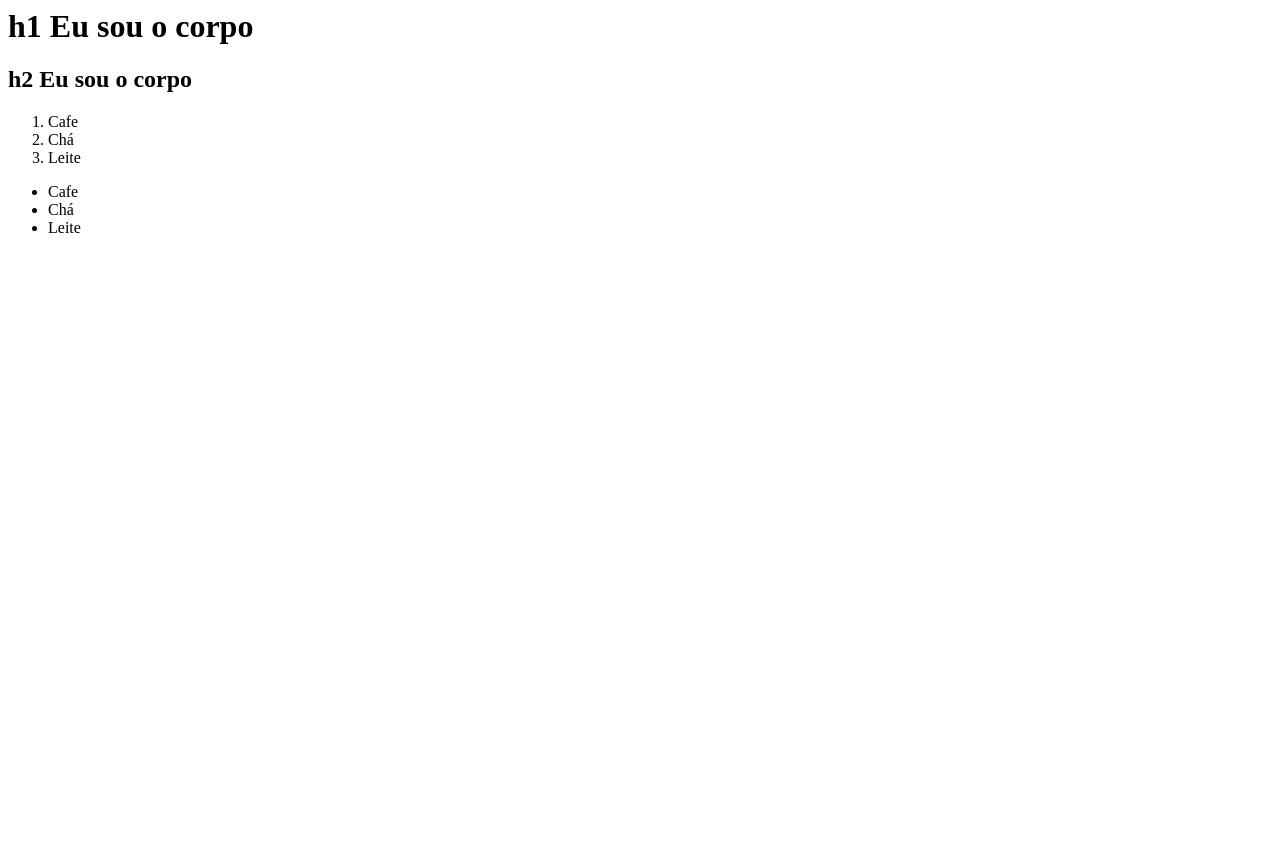
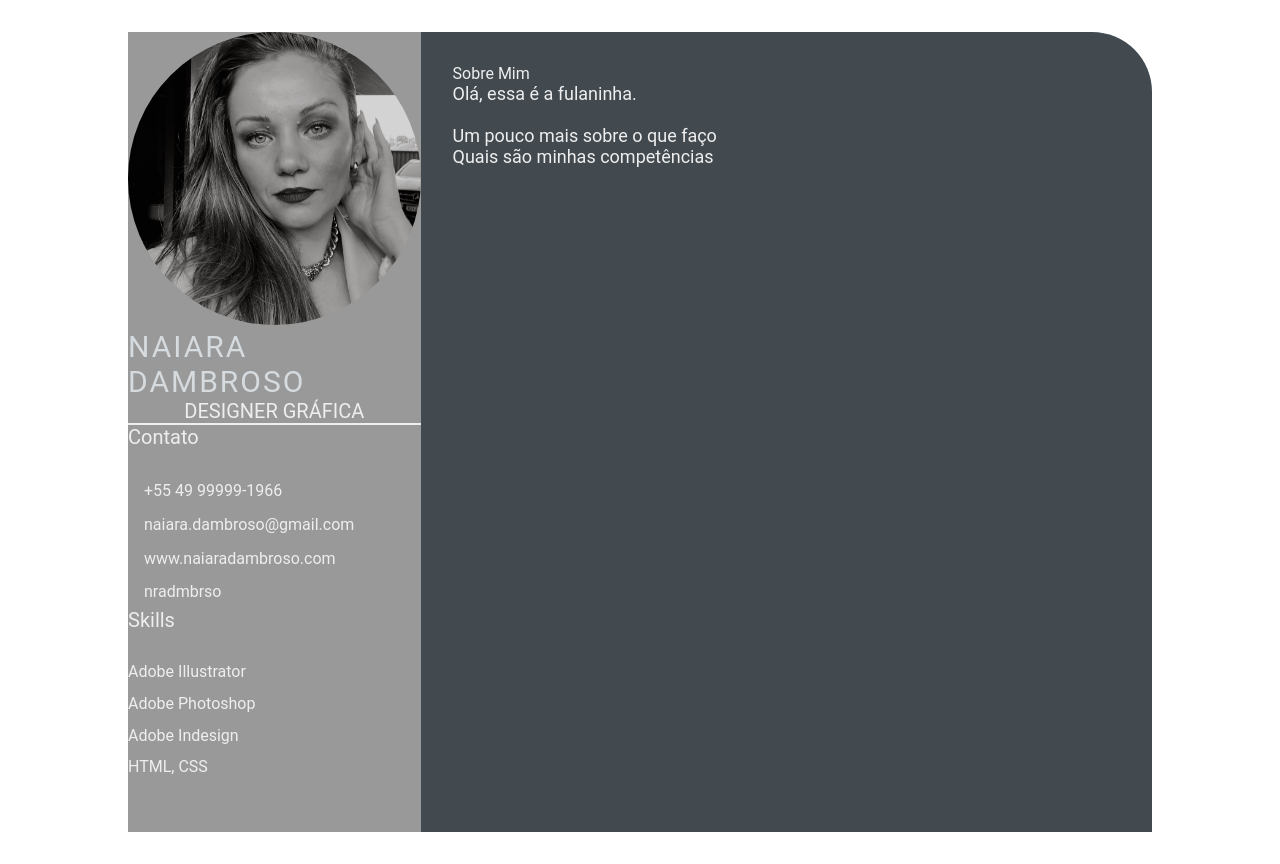
Before and after one commit to nradmbrso/nradmbrso.github.io, a plain HTML site: page index.html in a window 1280 px wide. Before the commit the page ends 800 px from the top, so only its background shows below. Drawn offline with Linux system fonts and the light colour scheme.

Commit message:
add profile-image and style.css | updated index.html (#2)
Co-authored-by: Naiara Dambroso <naiaradambroso@MacBook-Pro-de-Naiara.local>

```diff
--- a/index.html
+++ b/index.html
@@ -1,21 +1,57 @@
-<html>
+<!DOCTYPE html>
+<html lang="en">
 <head>
     <meta charset="UTF-8">
-    <title>Olá, eu sou a cabeça</title>
+    <meta http-equiv="X-UA-Compatible" content="IE=edge">
+    <meta name="viewport" content="width=device-width, initial-scale=1.0">
+    <title>Naiara Dambroso CV</title>
+
+    <link rel="stylesheet" href="style.css">
+
 </head>
 <body>
-    <h1>h1 Eu sou o corpo</h1>
-    <h2>h2 Eu sou o corpo</h1>
+    <main class="resume-contents">
+        <section class="left-section">
+            <section class="left-section-content">
+                <div class="profile">
+                    <img class="profile-image" src="img/profile-image.jpeg" alt="Profile Image">
+                    <p class="name">Naiara Dambroso</p>
+                    <p class="profession">Designer Gráfica</p>
+                    </div>
+                    <div class="contact-info">
+                        <p class="left-title">Contato</p>
+                        <ul>
+                            <li><i class="fa fa-phone"></i>+55 49 99999-1966</li>
+                            <li><i class="fa fa-envelope"></i>naiara.dambroso@gmail.com</li>
+                            <li><i class="fa fa-globe"></i>www.naiaradambroso.com</li>
+                            <li><i class="fa fa-github"></i>nradmbrso</li>
+                        </ul>
+                    </div>
+                <div class="skills">
+                    <p class="left-title">Skills</p>
+                    <ul>
+                        <li><p>Adobe Illustrator</p></li>
+                        <li><p>Adobe Photoshop</p></li>
+                        <li><p>Adobe Indesign</p></li>
+                        <li><p>HTML, CSS</p></li>
+
+                        </p>
+                    </ul>
+
+                </div>
+            </section>
+        </section>
+        <section class="right-section">
+                    <div class="right-section-contents">
+                    <section class="about gap">
+                        <div class="right-title">Sobre Mim</div>
+                        <p class="about-me-contents">
+                            Olá, essa é a fulaninha. <br>
+                            <br> Um pouco mais sobre o que faço
+                            <br> Quais são minhas competências
+                        </p>
+                </section>
+            </section>
+        </div>
 </body>
-<ol>
-<li>Cafe </li>
-<li>Chá </li>
-<li>Leite </li>
-</ol>
-<ul>
-<li>Cafe </li>
-<li>Chá </li>
-<li>Leite </li>
-
-</ul>
 </html>
--- /dev/null
+++ b/style.css
@@ -0,0 +1,103 @@
+* {
+    margin: 0;
+    padding: 0;
+    box-sizing: border-box;
+    list-style: none;
+    font-family: 'Roboto', sans-serif;
+}
+
+.resume-contents {
+    min-height: 100vh;
+    width: 80%;
+    margin: 2rem auto;
+    display: grid;
+    grid-template-columns: repeat(7, 1fr);
+}
+
+.left-section {
+    grid-column: span 2;
+    height: 100%;
+    background-color: #999999;
+}
+
+.right-section {
+    grid-column: span 5;
+    height: 100%;
+    background-color: #424a50;
+    border-radius: 0px 60px 0px 0px;
+}
+
+.left-section-contents{
+    padding: 2rem 2rem;
+}
+
+.profile {
+    width: 100%;
+    border-bottom: 2px solid #eeeeee;
+}
+
+.profile .profile-image {
+    width: 100%;
+    border-radius: 100%;
+}
+
+.name {
+    color: #D6DBDF;
+    font-size: 30px;
+    letter-spacing: 2px;
+    text-transform: uppercase;
+}
+
+.profession {
+    color: #eeeeee;
+    font-size: 20px;
+    text-transform: uppercase;
+    text-align: center;
+}
+
+/* .contact-info { border-bottom: 2px solid #1B2631; } */
+.left-title {
+    color: #eeeeee;
+    font-size: 20px;
+}
+
+.contact-info ul {
+    padding-top: 1.5rem;
+}
+
+.contact-info ul li,
+.references ul li {
+    padding: .4rem 0;
+    color: #eeeeee;
+}
+
+.contact-info ul li i,
+.references ul li i {
+    padding-right: 1rem;
+    font-size: 18px;
+    color: #eeeeee;
+}
+
+.skills ul {
+    padding-top: 1.5rem;
+}
+.skills ul li p {
+    padding: .4rem 0;
+    color: #eeeeee;
+}
+
+.right-section-contents {
+    padding: 2rem 2rem;
+}
+
+.right-title {
+    color: #eeeeee;
+}
+
+.gap {
+    padding-bottom: 2rem;
+}
+.about-me-contents {
+    font-size: 18px;
+    color: #eeeeee;
+}
```
Also changed, not shown: img/profile-image.jpeg (added), 1 other file.
